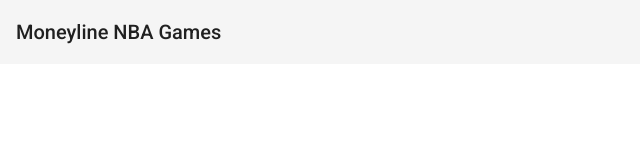
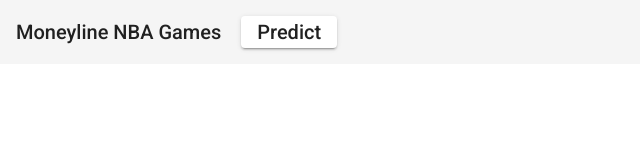
Before and after one commit to CUBigDataClass/moneyline, an Angular app in the folder moneyline-app/: page / in a window 1280 px wide. Shown: the top 160 px of the page, without its empty margins (0-640 px from the left). Built offline with nearby package versions, Linux system fonts and the light colour scheme; no server answers.

Commit message:
add prediction button

```diff
--- a/moneyline-app/src/app/app.component.css
+++ b/moneyline-app/src/app/app.component.css
@@ -0,0 +1,3 @@
+.gap{
+    margin-right: 20px;
+}
--- a/moneyline-app/src/app/app.component.html
+++ b/moneyline-app/src/app/app.component.html
@@ -2,7 +2,8 @@
 <app-matchup [team1] = "'nuggets'" [team2] = "'celtics'"></app-matchup>
 </div> -->
 <mat-toolbar>
-    <h1>Moneyline NBA Games</h1>
+    <span class="gap"><h1>Moneyline NBA Games</h1></span>
+    <button mat-raised-button><h1>Predict</h1></button>
 </mat-toolbar>
 <div *ngIf = "todayGames.length > 0">
     <div *ngFor = "let g of todayGames">
--- a/moneyline-app/src/app/app.module.ts
+++ b/moneyline-app/src/app/app.module.ts
@@ -13,6 +13,7 @@
 import { PredictionComponent } from './prediction/prediction.component';
 import { MatDialogModule } from '@angular/material/dialog';
 import { MatIconModule } from '@angular/material/icon';
+import { MatButtonModule } from '@angular/material/button'
 
 
 @NgModule({
@@ -29,7 +30,8 @@
     MatToolbarModule,
     MatDialogModule,
     MatIconModule,
-    MatCardModule
+    MatCardModule,
+    MatButtonModule,
   ],
   providers: [
     IconService,
```
